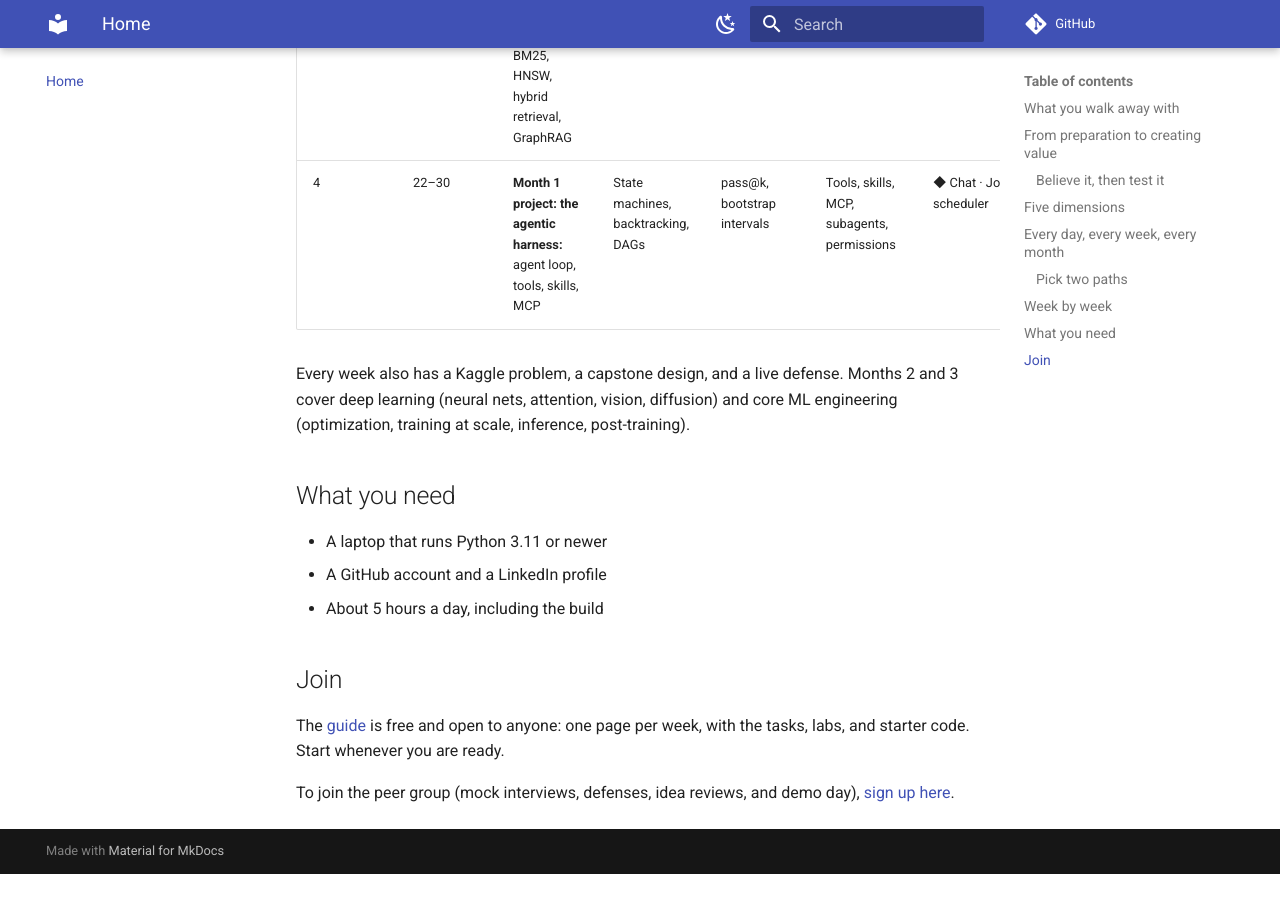
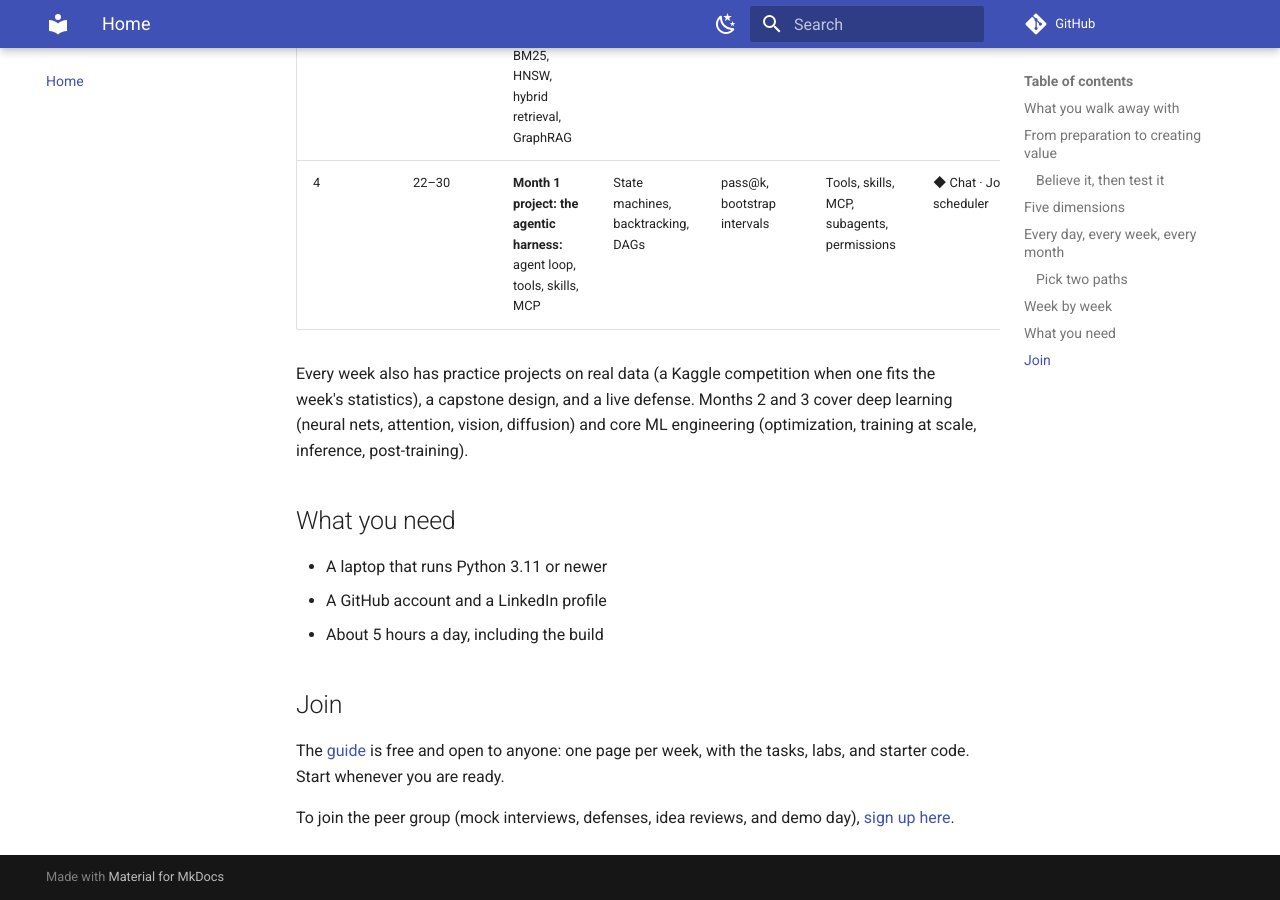
Before and after one commit to dpaul0501/ai-engineer-100, an MkDocs documentation site: the page built from docs/index.md, in a window 1280 px wide and 900 px high, scrolled down 3990 px. Built offline with MkDocs 1.6.1 and Material for MkDocs 9.7.7, drawn with Linux system fonts in a browser that asks for light colours; comment, search, counter and statistics services are not loaded; before the commit the page ends 4864 px from its top, so only the background shows below that.

Commit message:
Practice projects tied to each week's build
Co-Authored-By: Claude Opus 5.5 <noreply@anthropic.com>

```diff
--- a/docs/index.md
+++ b/docs/index.md
@@ -96,7 +96,7 @@ The weekly pages open in order. Month 1 is below; later weeks appear in the guid
 | 3 | 15–21 | **RAG and search:** inverted index, BM25, HNSW, hybrid retrieval, GraphRAG | Graphs, heaps, k-way merge, tries | TF-IDF/BM25, embeddings, nDCG | Chunking, reranking, GraphRAG | ◆ Web search · Autocomplete |
 | 4 | 22–30 | **Month 1 project: the agentic harness:** agent loop, tools, skills, MCP | State machines, backtracking, DAGs | pass@k, bootstrap intervals | Tools, skills, MCP, subagents, permissions | ◆ Chat · Job scheduler |
 
-Every week also has a Kaggle problem, a capstone design, and a live defense. Months 2 and 3 cover deep learning (neural nets, attention, vision, diffusion) and core ML engineering (optimization, training at scale, inference, post-training).
+Every week also has practice projects on real data (a Kaggle competition when one fits the week's statistics), a capstone design, and a live defense. Months 2 and 3 cover deep learning (neural nets, attention, vision, diffusion) and core ML engineering (optimization, training at scale, inference, post-training).
 
 ## What you need
 
```
